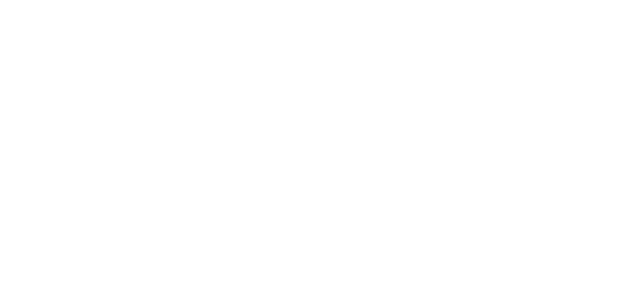
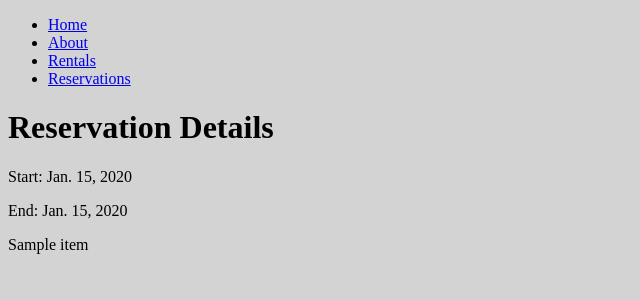
Before and after one commit to mgerken86/Basecamp, a Django app: page /reservations/1 in a window 1280 px wide. Before the commit the part shown is empty. Shown: the top 300 px of the page, without its empty margins (0-640 px from the left). Run offline with Django 4.2, Linux system fonts and the light colour scheme; tables that the repository leaves empty hold one stand-in row (values such as "Sample post").

Commit message:
Reservation detail page. Urls to reservations and detail pages

```diff
--- a/main_app/models.py
+++ b/main_app/models.py
@@ -32,3 +32,5 @@ class Reservation(models.Model):
     end_date = models.DateField(("Return Date"), default=date.today)
     gear_item = models.ManyToManyField(Gear_item)
     # reservation = models.ForeignKey(Reservation, on_delete=models.CASCADE)
+    def get_absolute_url(self):
+        return reverse('reservation_detail', kwargs={'pk': self.id})
--- a/main_app/templates/base.html
+++ b/main_app/templates/base.html
@@ -17,6 +17,7 @@
             <li><a href="{% url 'home' %}">Home</a></li>
           <li><a href="{% url 'about' %}">About</a></li>
           <li><a href="{% url 'index' %}">Rentals</a></li>
+          <li><a href="{% url 'reservations_index' %}">Reservations</a></li>
         </ul>
       </div>
     </nav>
--- a/main_app/templates/main_app/reservation_detail.html
+++ b/main_app/templates/main_app/reservation_detail.html
@@ -0,0 +1,25 @@
+{% extends 'base.html' %}
+{% block content %}
+
+<h1>Reservation Details</h1>
+
+    <p>Start: {{reservation.start_date}}</p>
+<p>End: {{reservation.end_date}}</p>
+
+{% if reservation.gear_item.count %}
+      {% for gear in reservation.gear_item.all %}
+        <p>{{gear.name}}</p>
+      {% endfor %}
+    {% else %}
+      <h5>No Gear</h5>
+    {% endif %}
+
+    {% comment %}
+<form action="{% url 'add_gear' reservation.id gear_item.id %}" method="POST">
+    {% csrf_token %}
+    <button type="submit" class="btn">Add Gear</button>
+  </form>
+  {% endcomment %}
+
+
+{% endblock %}
--- a/main_app/urls.py
+++ b/main_app/urls.py
@@ -13,4 +13,5 @@ urlpatterns = [
     path('reservations/', ReservationsList.as_view(), name='reservations_index'),
     path('reservations/new', views.ReservationCreate.as_view(), name='reservation_create'),
     path('reservations/<int:pk>', views.ReservationDetail.as_view(), name='reservation_detail'),
+    path('reservations/<int:reservation_id>/add_gear/<int:gear_item_id>', views.add_gear, name='add_gear'),
 ]
--- a/main_app/views.py
+++ b/main_app/views.py
@@ -15,8 +15,8 @@ class Gear_itemCreate(CreateView):
 
 class ReservationCreate(CreateView):
     model = Reservation
-    fields = "__all__"
-    success_url = '/reservations'
+    fields = ["start_date", "end_date"]
+    # success_url = '/reservations'
 
 class ReservationDetail(DetailView):
     model = Reservation
@@ -43,3 +43,7 @@ def rentals_index(request):
 def gear_item_detail(request, gear_item_id):
     gear_item = Gear_item.objects.get(id=gear_item_id)
     return render(request, 'rentals/detail.html', {'gear_item': gear_item})
+
+def add_gear(request, reservation_id, gear_item_id):
+    gear
+    Reservation.objects.get(id=reservation_id).gear_item.add(gear_item_id)
```
Also changed, not shown: main_app/templates/main_app/reservation_list.html (+5 -3 lines).
